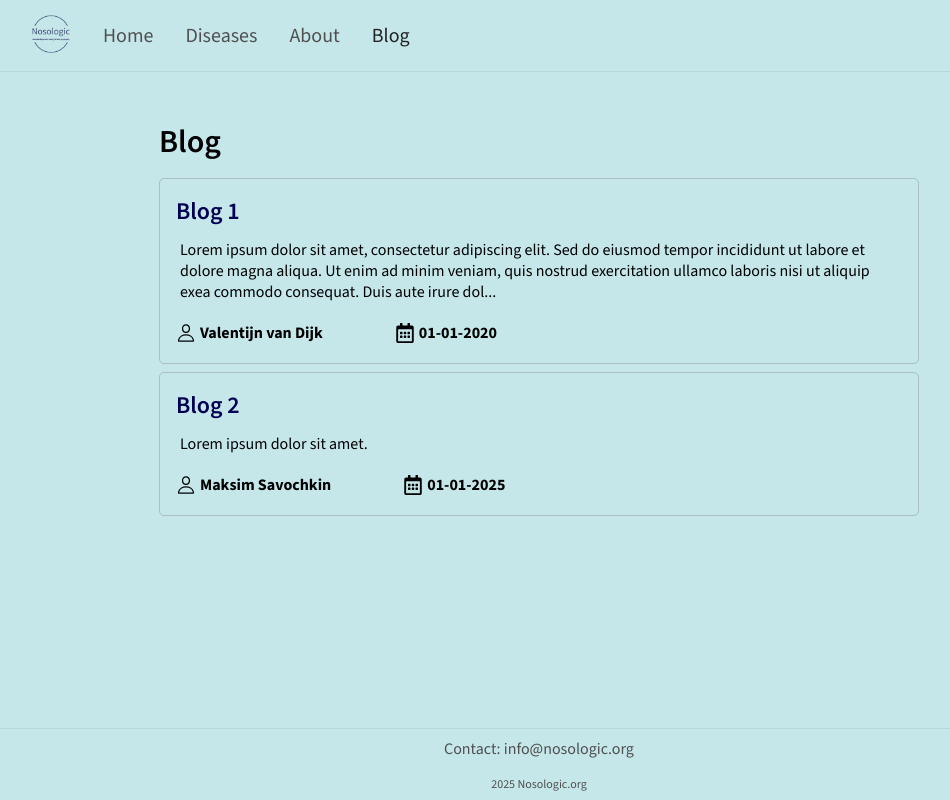
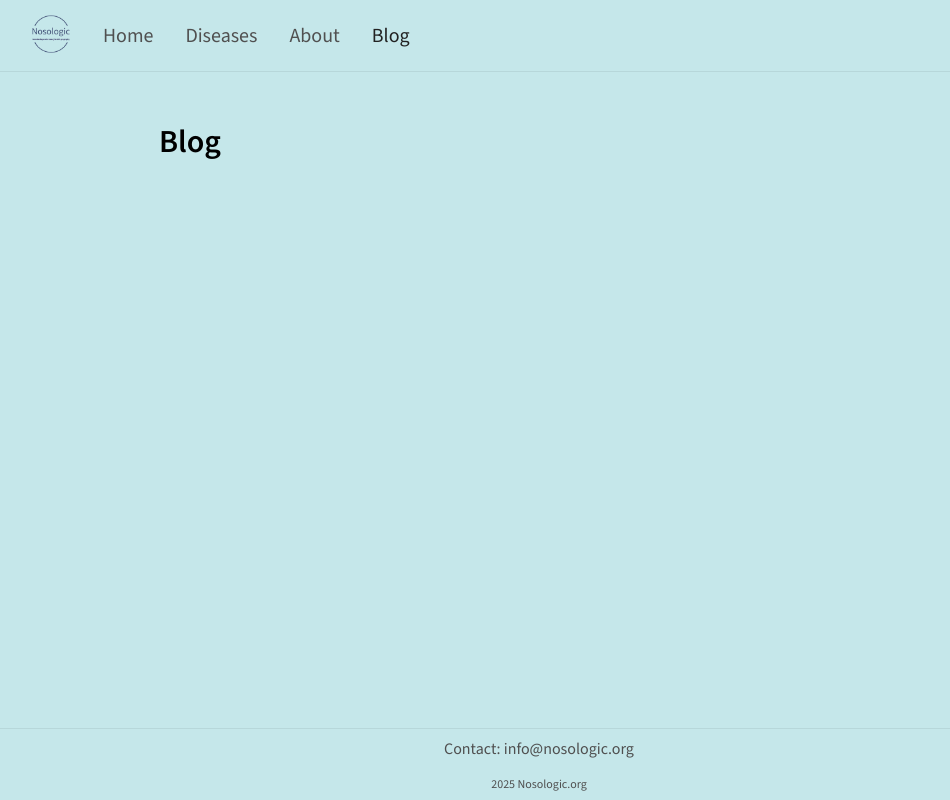
Before and after one commit to Nosologic/Nosologic-front, a React (Vite) app: page /blog in a window 1280 px wide. Shown: the whole page, without its empty margins (101-1051 px from the left). Built offline with nearby package versions, Linux system fonts and the light colour scheme.

Commit message:
Filter blogs by visibility status on BlogPage
Added a `visibility` property to blog entries in `Blogs.ts` and updated `BlogPage.tsx` to display only blogs with `visibility` set to true. This ensures better control over which entries are shown to users.

```diff
--- a/src/assets/Blogs.ts
+++ b/src/assets/Blogs.ts
@@ -9,7 +9,7 @@ const blogs = [
             "mollit anim id est laborum.",
         author: "Valentijn van Dijk",
         date: "01-01-2020",
-
+        visibility: false,
     },
     {
         id: 2,
@@ -17,7 +17,7 @@ const blogs = [
         content: "Lorem ipsum dolor sit amet.",
         author: "Maksim Savochkin",
         date: "01-01-2025",
-
+        visibility: false,
     }
 ]
 
--- a/src/pages/BlogPage.tsx
+++ b/src/pages/BlogPage.tsx
@@ -9,7 +9,9 @@ export default function BlogPage() {
             <span className={styles.page_title}>Blog</span>
             <CustomSearch className={styles.search_container}/>
             <div className={styles.blog_entries}>
-                {blogs.map((blog) => (
+                {blogs
+                    .filter((blog) => blog.visibility)
+                    .map((blog) => (
                     <BlogEntryCard key={blog.id} blog={blog}/>
                 ))}
             </div>
```
